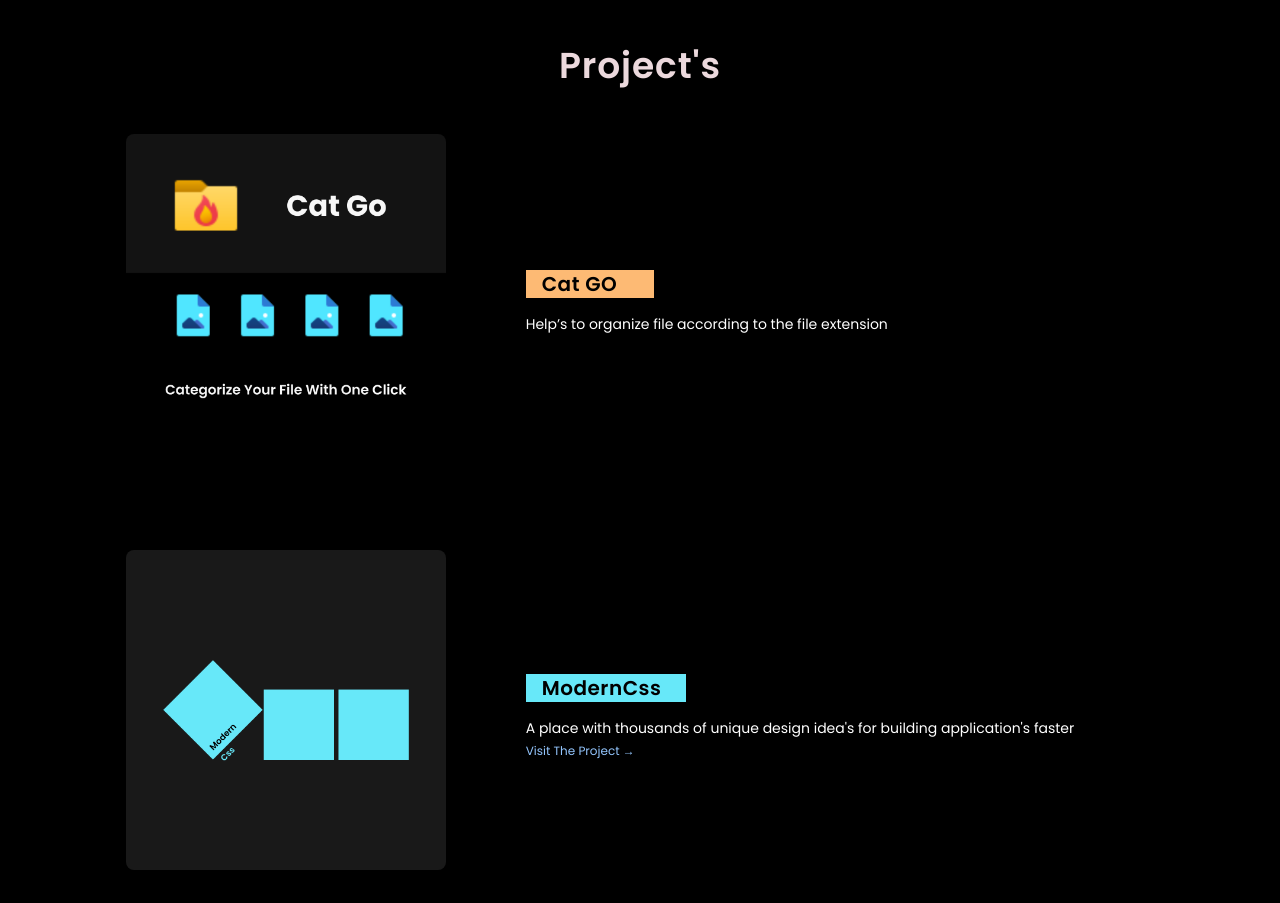
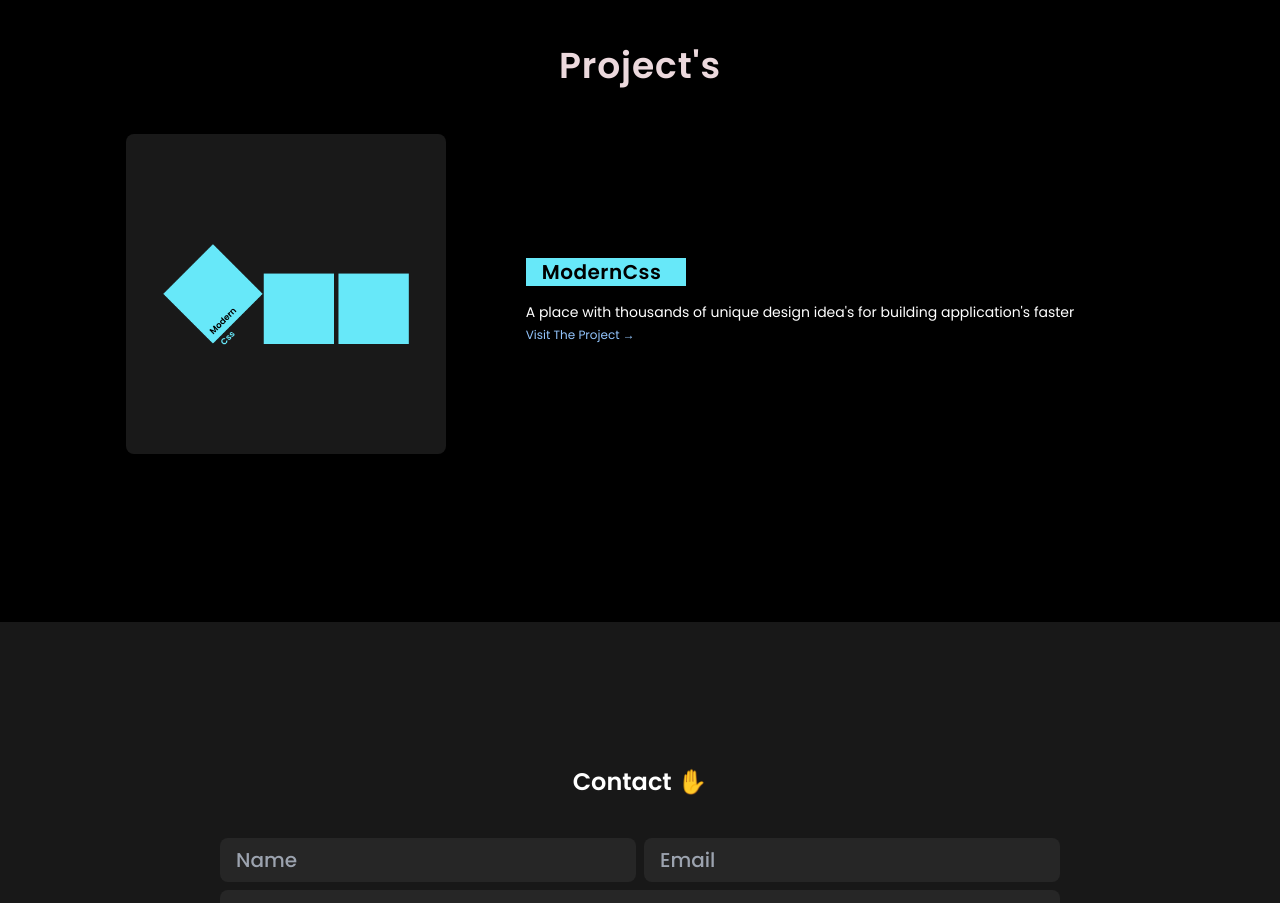
Before and after one commit to NsdonotlookupVinay/portfolio, a Next.js app: page / in a window 1280 px wide. Shown: the part 1460-2363 px from the top of the page. Built offline with nearby package versions, Linux system fonts and the light colour scheme.

Commit message:
Removed test project

```diff
--- a/components/Projects.jsx
+++ b/components/Projects.jsx
@@ -7,14 +7,14 @@ const Projects = () => {
     <div id='projects' className='text-white antialiased text-center flex flex-col justify-center items-center'>
         <h3 className=' font-semibold text-4xl tracking-wide text-primary-200 mb-10'>Project's</h3>
         <div className='project_container mb-40  flex justify-center items-center flex-col gap-20'>
-            <div className='tools CatGO flex justify-start items-center sm:flex-row flex-col hover:bg-primary-300 transition-all rounded-lg p-2 w-full'>
+            {/* <div className='tools CatGO flex justify-start items-center sm:flex-row flex-col hover:bg-primary-300 transition-all rounded-lg p-2 w-full'>
                 <img className='h-80 rounded-lg' src="/projects/CatGO/CatGo.png" alt="" />
                 <div className='mx-20 sm:text-start text-center'>
                     <div className='p_name font-semibold text-xl my-4 tracking-wide bg-orange-300 text-black sm:px-4 px-0 sm:w-32 w-auto'>Cat GO
                     </div>
                     <div className='p_about text-sm'>Help’s to organize file according to the file extension</div>
                 </div>
-            </div>
+            </div> */}
             <div className=' ModernCss tools CatGO flex justify-start items-center sm:flex-row flex-col hover:bg-primary-300 transition-all rounded-lg p-2 w-full'>
                 <img className='h-80 rounded-lg' src="/projects/ModernCss/ModernCsslogo.png" alt="" />
                 <div className='mx-20 sm:text-start text-center'>
```
